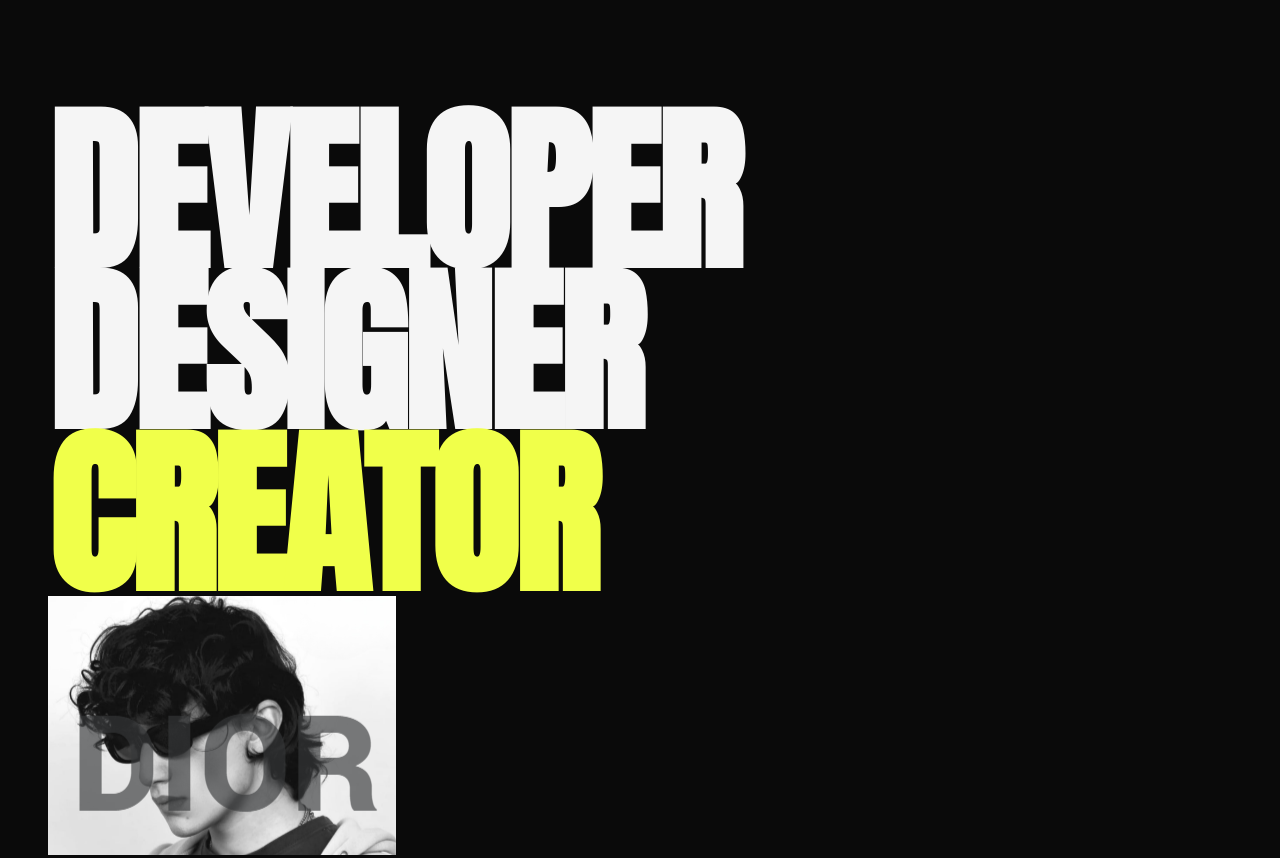
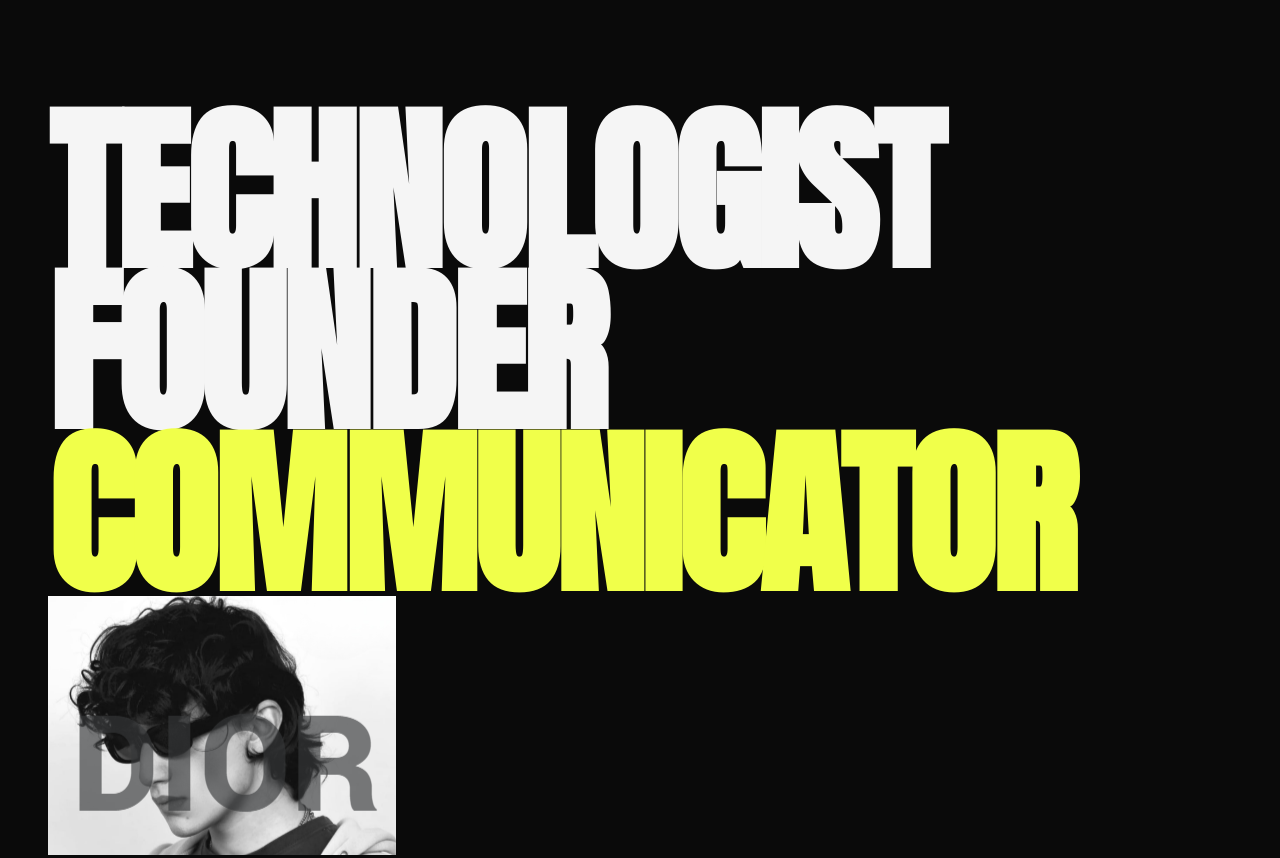
Before and after one commit to MaybeAditya/Aditya, a plain HTML site: page index.html in a window 1280 px wide. Shown: the top 858 px of the page. Drawn offline with nearby package versions, Linux system fonts and the light colour scheme.

Commit message:
Update index.html

```diff
--- a/index.html
+++ b/index.html
@@ -15,9 +15,9 @@
 
         <section class="hero-section">
             <h1 class="hero-title">
-                <span class="fade-in-up" style="animation-delay: 0.1s">DEVELOPER</span>
-                <span class="fade-in-up" style="animation-delay: 0.3s">DESIGNER</span>
-                <span class="hero-title-accent fade-in-up" style="animation-delay: 0.5s">CREATOR</span>
+                <span class="fade-in-up" style="animation-delay: 0.1s">TECHNOLOGIST</span>
+                <span class="fade-in-up" style="animation-delay: 0.3s">FOUNDER</span>
+                <span class="hero-title-accent fade-in-up" style="animation-delay: 0.5s">COMMUNICATOR</span>
             </h1>
             <!-- <div class="hero-intro fade-in" style="animation-delay: 0.7s">
                 <p>Hi, I'm Adi. I craft robust and high-impact digital experiences from the ground up.</p>
@@ -104,4 +104,5 @@
     <script src="https://cdnjs.cloudflare.com/ajax/libs/gsap/3.12.5/ScrollTrigger.min.js"></script>
     <script src="script.js"></script>
 </body>
+
 </html>
```
